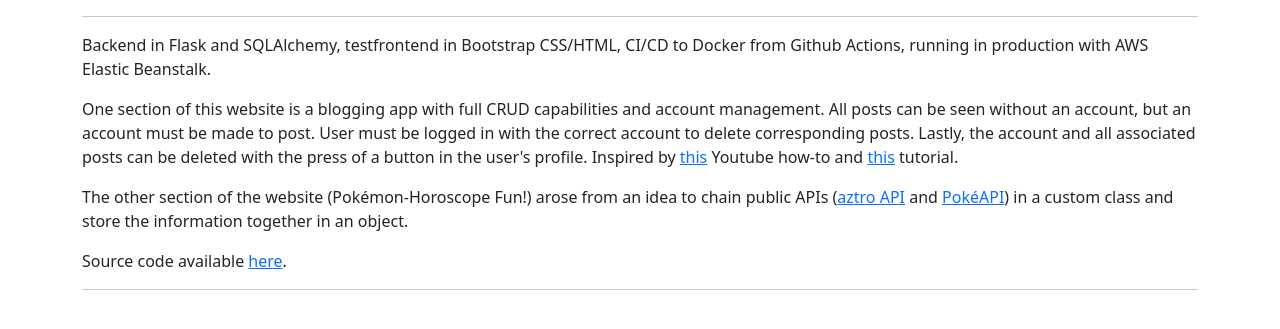
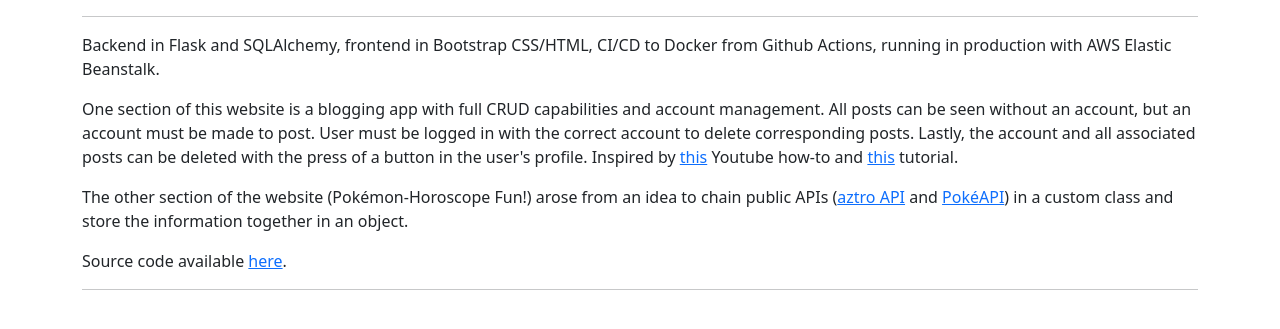
Before and after one commit to pvsaz/website, a Flask app: page / in a window 1280 px wide. Shown: the part 56-385 px from the top of the page. Run offline with Flask 2, Linux system fonts and the light colour scheme.

Commit message:
ci/cd test 16

```diff
--- a/templates/index.html
+++ b/templates/index.html
@@ -7,7 +7,7 @@
 
 
 
-<p>Backend in Flask and SQLAlchemy, testfrontend in Bootstrap CSS/HTML, CI/CD to Docker from Github Actions, running in production with AWS Elastic Beanstalk.</p>
+<p>Backend in Flask and SQLAlchemy, frontend in Bootstrap CSS/HTML, CI/CD to Docker from Github Actions, running in production with AWS Elastic Beanstalk.</p>
 <p>One section of this website is a blogging app with full CRUD capabilities and account management. All posts can be seen without an account, but an account must be made to post. User must be logged in with the correct account to delete corresponding posts. Lastly, the account and all associated posts can be deleted with the press of a button in the user's profile. Inspired by <a href="https://www.youtube.com/watch?v=3mwFC4SHY-Y">this</a> Youtube how-to and <a href="https://www.digitalocean.com/community/tutorials/how-to-add-authentication-to-your-app-with-flask-login">this</a> tutorial.</p>
 <p>The other section of the website (Pokémon-Horoscope Fun!) arose from an idea to chain public APIs (<a href="https://aztro.sameerkumar.website">aztro API</a> and <a href="https://pokeapi.co">PokéAPI</a>) in a custom class and store the information together in an object.</p>
 <p>Source code available <a href="https://github.com/pvsaz/projects">here</a>.</p>
```
